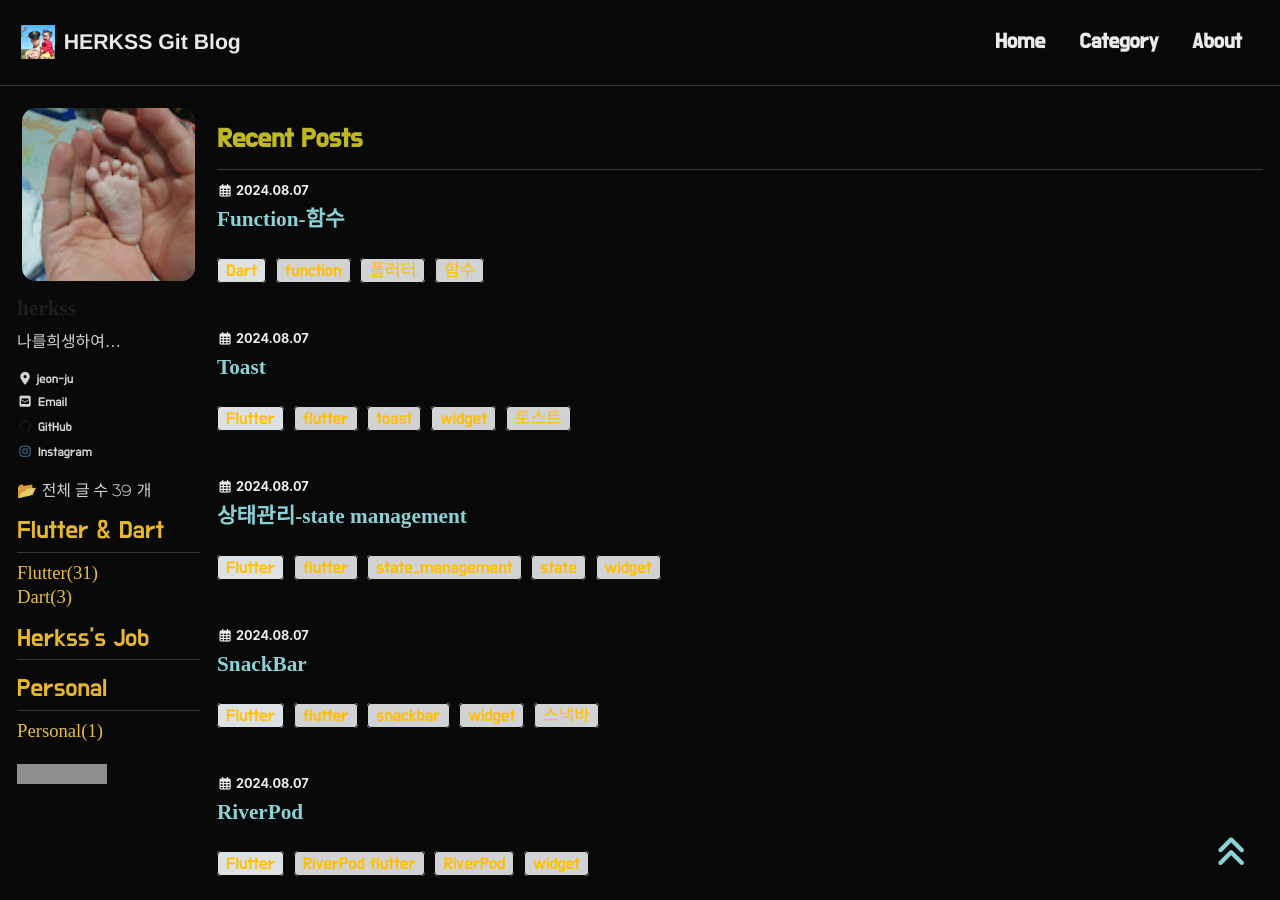
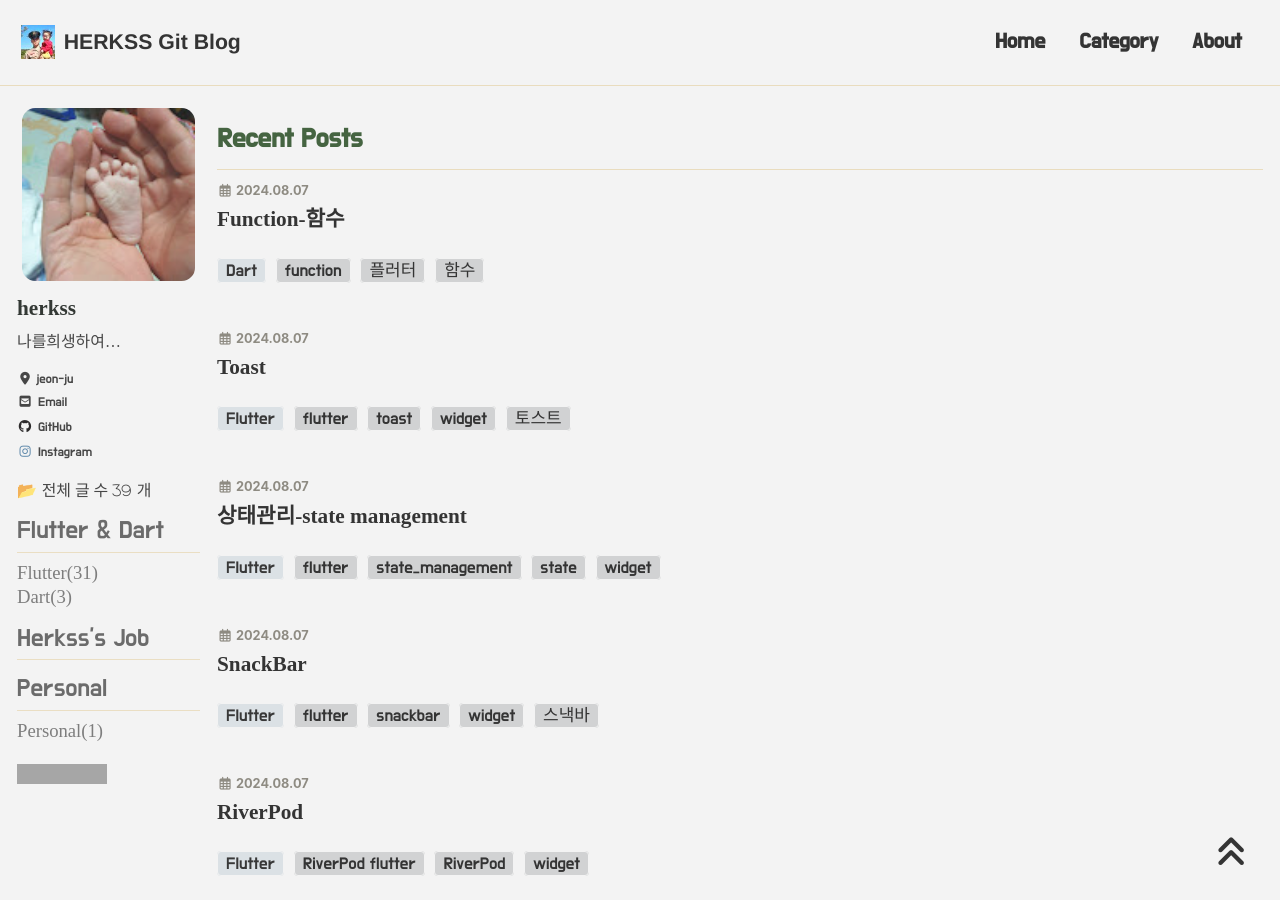
Before and after one commit to herkss/herkss.github.io, a Jekyll site: the page built from index.html, in a window 1280 px wide and 900 px high. Built offline with Jekyll 4.4.1, drawn with Linux system fonts in a browser that asks for light colours; cached includes are drawn as plain includes; nearby versions of some CDN libraries; some web fonts are replaced; the list of posts is cut into pages by our own code; comment, search, counter and statistics services are not loaded; grey boxes are pictures that could not be loaded.

Commit message:
Update _config.yml

```diff
--- a/_config.yml
+++ b/_config.yml
@@ -12,7 +12,7 @@
 
 # theme                  : "minimal-mistakes-jekyll"
 # remote_theme           : "mmistakes/minimal-mistakes"
-minimal_mistakes_skin    : "dark" # "myskin" # "default"  "air", "aqua", "contrast", , "dirt", "neon", "mint", "plum", "sunrise"
+minimal_mistakes_skin    : "dirt" # "myskin" # "default"  "air", "aqua", "contrast", , "dirt", "neon", "mint", "plum", "sunrise"
 
 locale                   : "ko-KR" # 블로그 사용 언어
 title                    : "HERKSS Git Blog" # 블로그 타이틀
@@ -22,7 +22,7 @@ name                     : "HERKSS"
 description              : "헉스의 블로그"
 url                      : "https://herkss.github.io"
 baseurl                  : # the subpath of your site, e.g. "/blog"
-repository               : "herkss/comments" #댓글 경로 / github name/repository
+repository               : "herkss/herkss.github.io" #댓글 경로 / github name/repository
 teaser                   : # path of fallback teaser image, e.g. "/assets/images/500x300.png"
 logo                     : "/assets/images/iconcon.jpg" # 타이틀 옆 로고
 masthead_title           : # overrides the website title displayed in the masthead, use " " for no title
```
